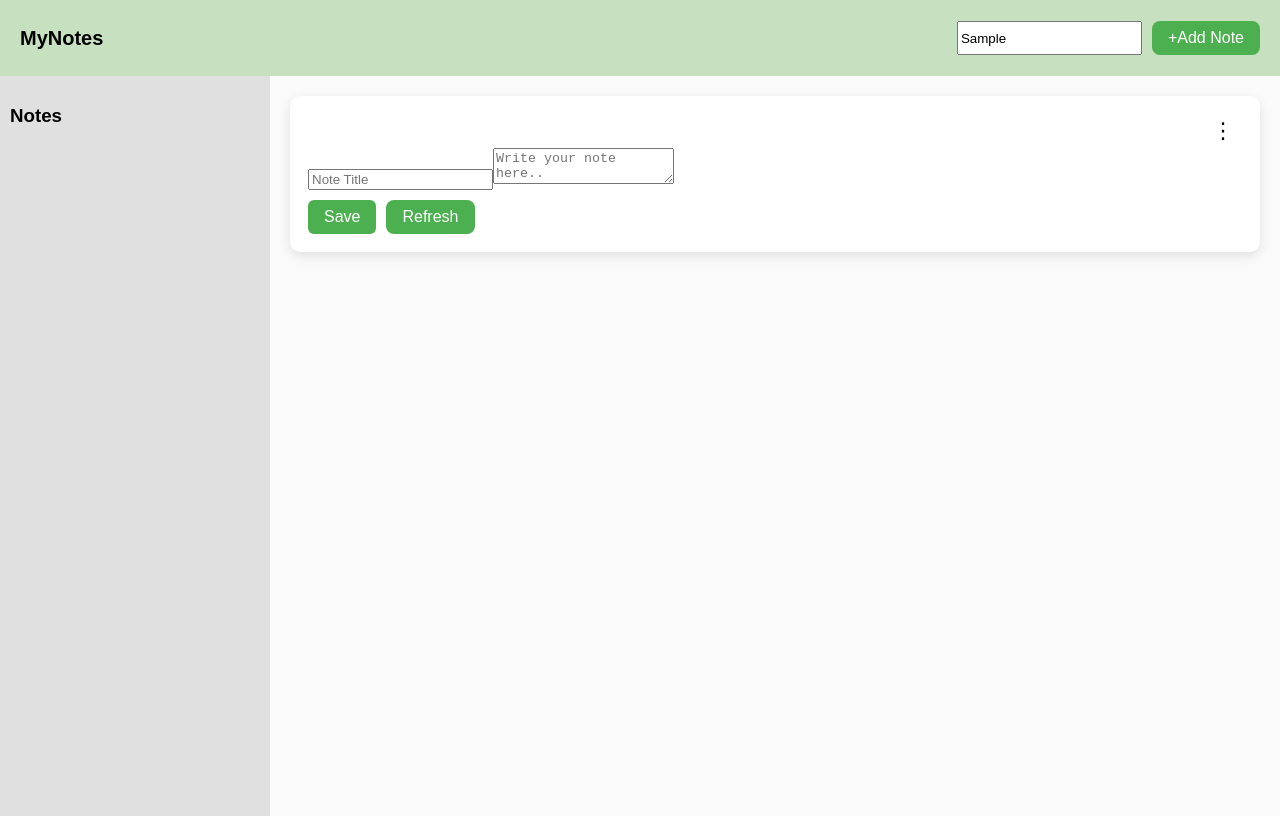
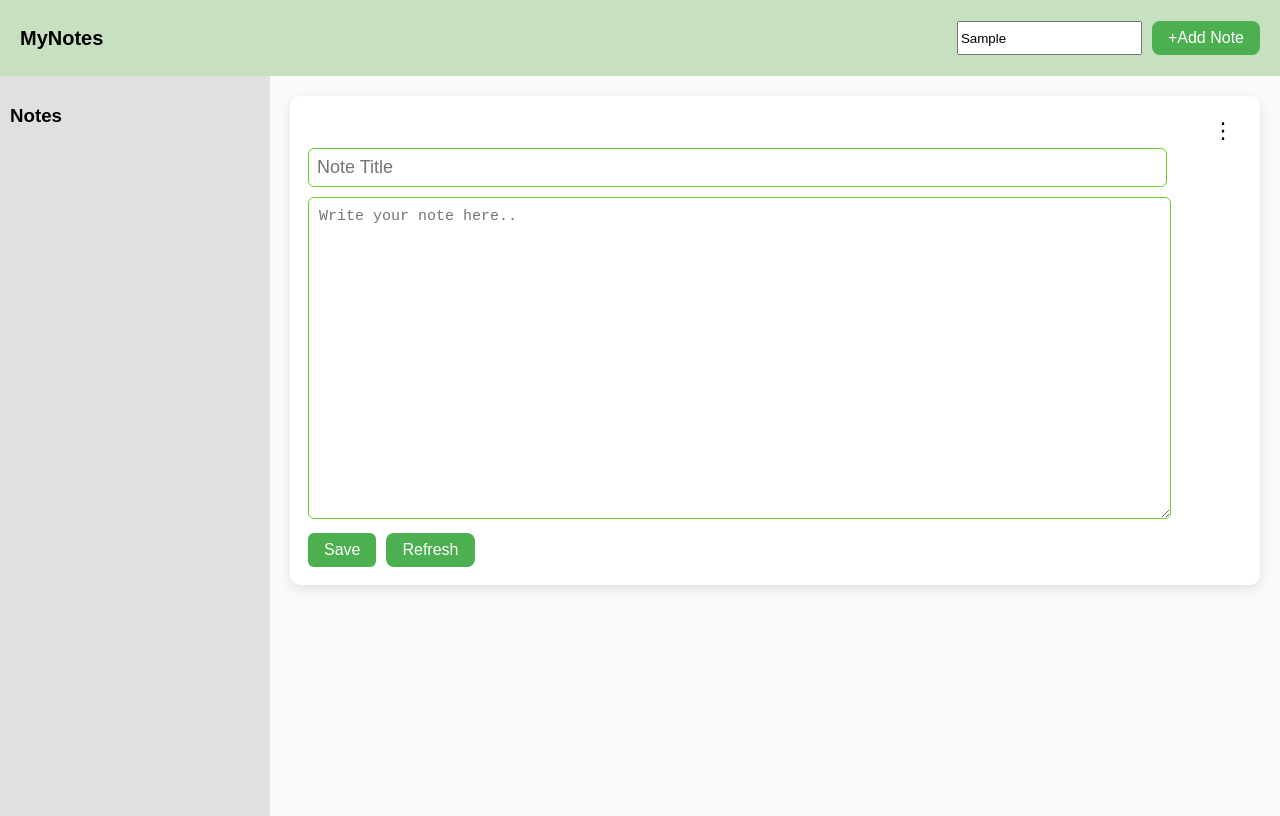
Before and after one commit to doraeem/Notes_App, a Vue app: page / in a window 1280 px wide. Both pictures are taken after typing "Sample" into the empty fields and a click on the button "+Add Note". Built offline with nearby package versions, Linux system fonts and the light colour scheme.

Commit message:
Updated style.css

```diff
--- a/src/style.css
+++ b/src/style.css
@@ -85,6 +85,24 @@ body,html,#app{
   padding: 20px;
   background: #fafafa;
 }
+.editor input.note-title {
+  width: 90%;
+  font-size: 18px;
+  padding: 8px;
+  margin-bottom: 10px;
+  border-radius: 6px;
+  border: 1px solid #69d12d;
+}
+
+.editor textarea.note-content {
+  width: 90%;
+  height: 300px;
+  font-size: 15px;
+  padding: 10px;
+  border-radius: 6px;
+  border: 1px solid #69d12d;
+  resize: vertical;
+}
 .note-card {
   background: #fff;
   border-radius: 10px;
```
